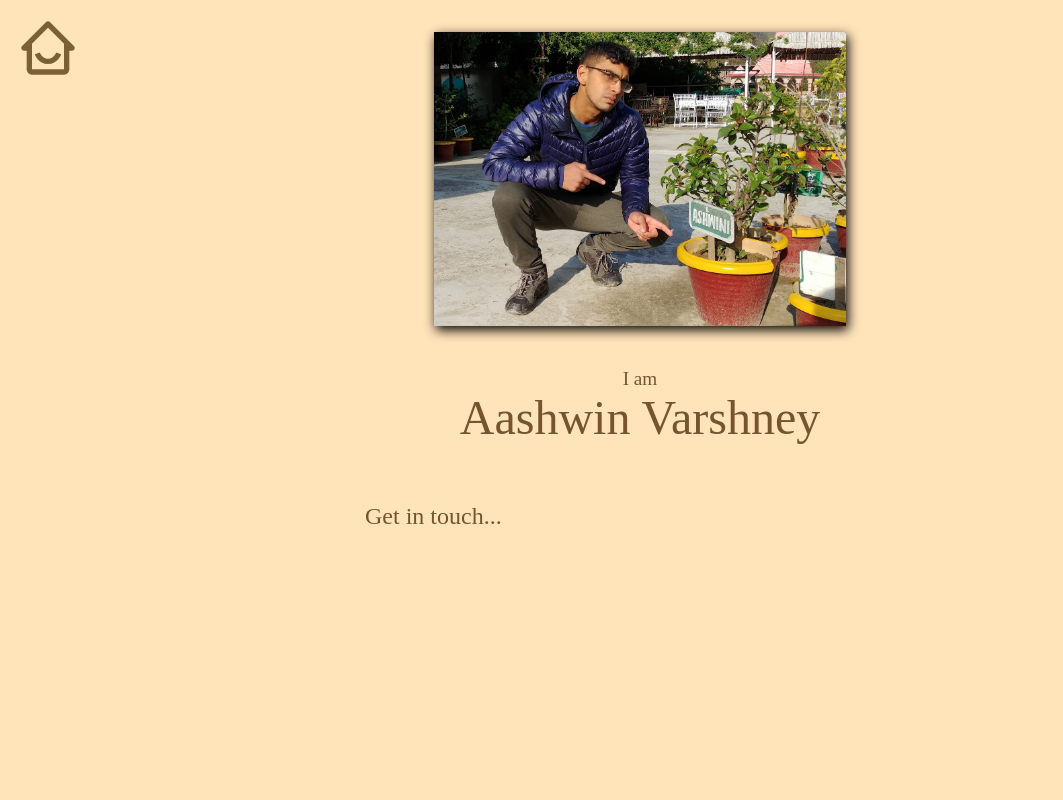
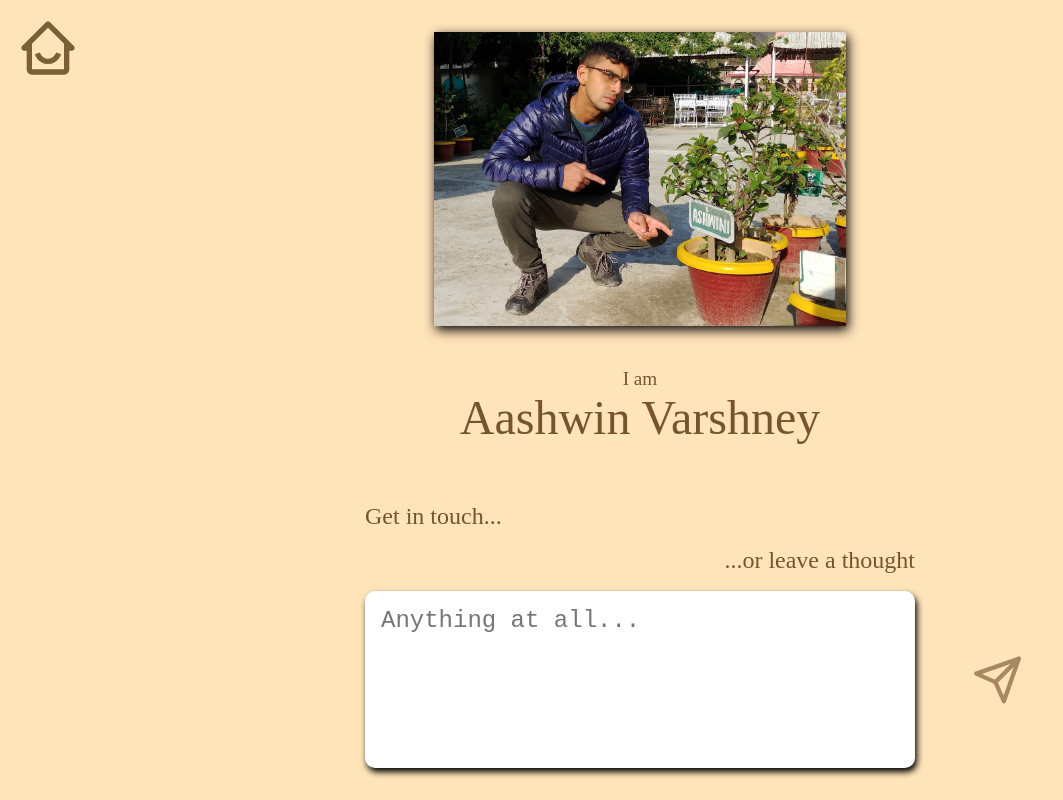
Before and after one commit to MeanMangosteen/aashwin.wtf, a React (Create React App) app: page /about in a window 1280 px wide. Shown: the whole page, without its empty margins (0-1063 px from the left). Built offline with nearby package versions, Linux system fonts and the light colour scheme.

Commit message:
Add messsage sending functionality.

```diff
--- a/package.json
+++ b/package.json
@@ -12,6 +12,7 @@
     "@types/react-visibility-sensor": "^5.1.0",
     "@types/styled-components": "^5.1.2",
     "cra-template-typescript": "1.0.3",
+    "emailjs-com": "^2.6.3",
     "react": "^16.13.1",
     "react-app-rewire-styled-components": "^3.0.2",
     "react-dom": "^16.13.1",
--- a/src/Connect/Connect.tsx
+++ b/src/Connect/Connect.tsx
@@ -11,7 +11,7 @@ export const Connect = () => {
       <AashwinsImageContainer>
         <AashwinsImage src={AashwinsImageSrc} />
       </AashwinsImageContainer>
-      <StyledShowTextWithStyle>
+      <StyledShowTextWithStyle skipWaitingGame>
         <StylishItem>
           <IAmContainer>
             <IAmText>I am</IAmText>
--- a/src/Connect/MessageBox.tsx
+++ b/src/Connect/MessageBox.tsx
@@ -2,6 +2,7 @@ import React, { useState, useCallback } from "react";
 import styled from "styled-components";
 import { FiSend } from "react-icons/fi";
 import { centerContent } from "../utils/styles";
+import emailjs from "emailjs-com";
 
 type MessageBoxProps = {
   onSend: (message: string) => void;
@@ -20,21 +21,43 @@ export const MessageBox = ({ onSend, className = "" }: MessageBoxProps) => {
     onSend(input);
   }, [input, onSend]);
 
+  const handleSubmit = useCallback((e) => {
+    e.preventDefault();
+
+    emailjs
+      .sendForm(
+        "gmail",
+        "template_wJQMA6eo",
+        e.target,
+        "user_LL5zwFGe8SoH8rRAs7B0Z"
+      )
+      .then(
+        (result) => {
+          console.log(result.text);
+        },
+        (error) => {
+          console.log(error.text);
+        }
+      );
+  }, []);
+
   return (
-    <MessageBoxContainer className={className}>
+    <MessageBoxForm className={className} onSubmit={handleSubmit}>
       <MessageBoxInput
         placeholder="Anything at all..."
         value={input}
         onChange={handleChange}
+        name="message"
       />
+
       <SendIconContainer>
         <SendIcon onClick={handleClick} />
       </SendIconContainer>
-    </MessageBoxContainer>
+    </MessageBoxForm>
   );
 };
 
-const MessageBoxContainer = styled.div`
+const MessageBoxForm = styled.form`
   ${centerContent}
   position: relative;
 `;
@@ -52,7 +75,13 @@ const MessageBoxInput = styled.textarea`
   /* margin-left: 10rem; */
 `;
 
-const SendIconContainer = styled.div`
+const SendIconContainer = styled.button`
+  border: none;
+  background: none;
+  &:focus {
+    outline: 0;
+  }
+
   position: absolute;
   top: 50%;
   left: 100%;
```
Also changed, not shown: 1 other file (tests, documents, lock files or other folders).
